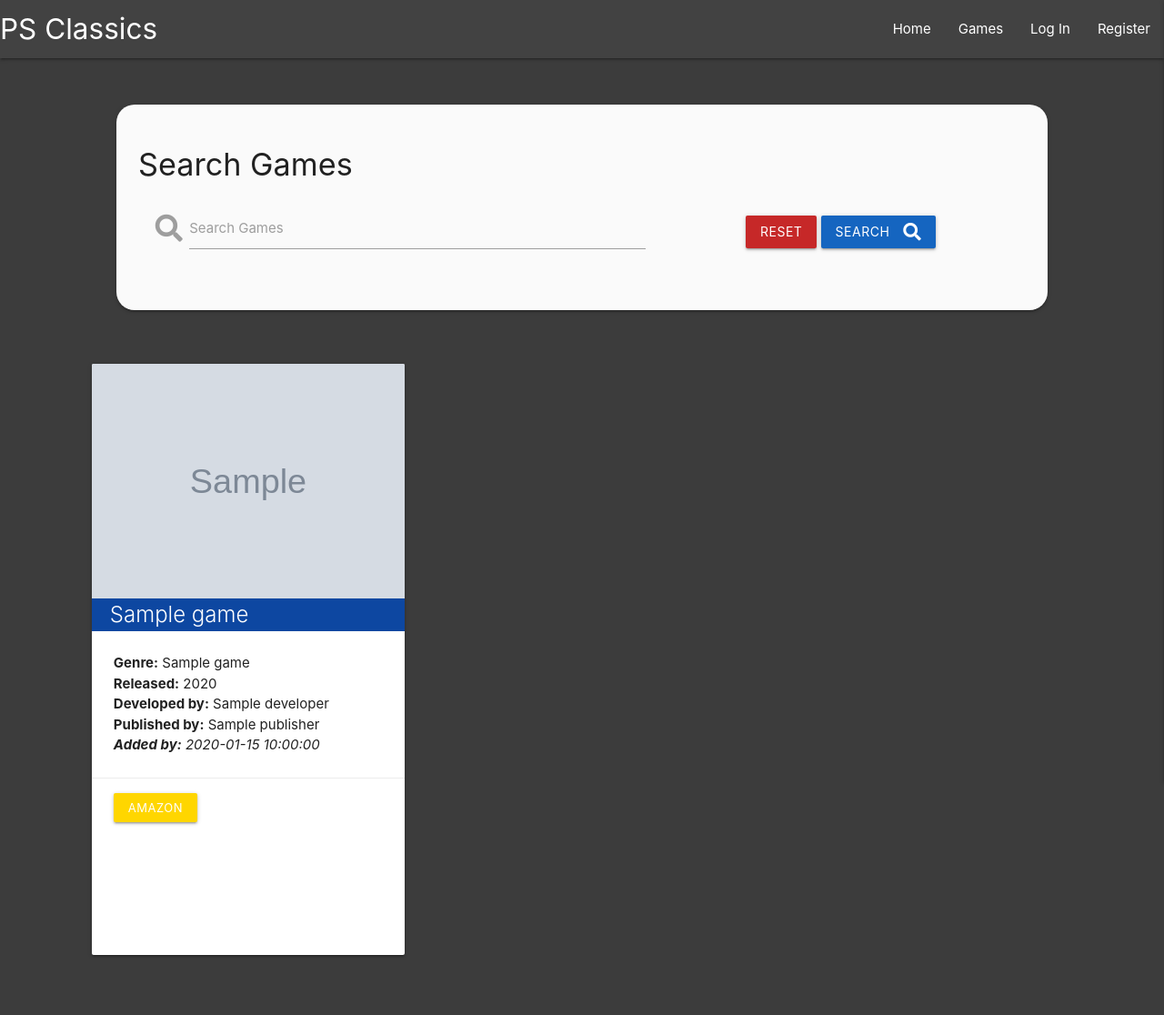
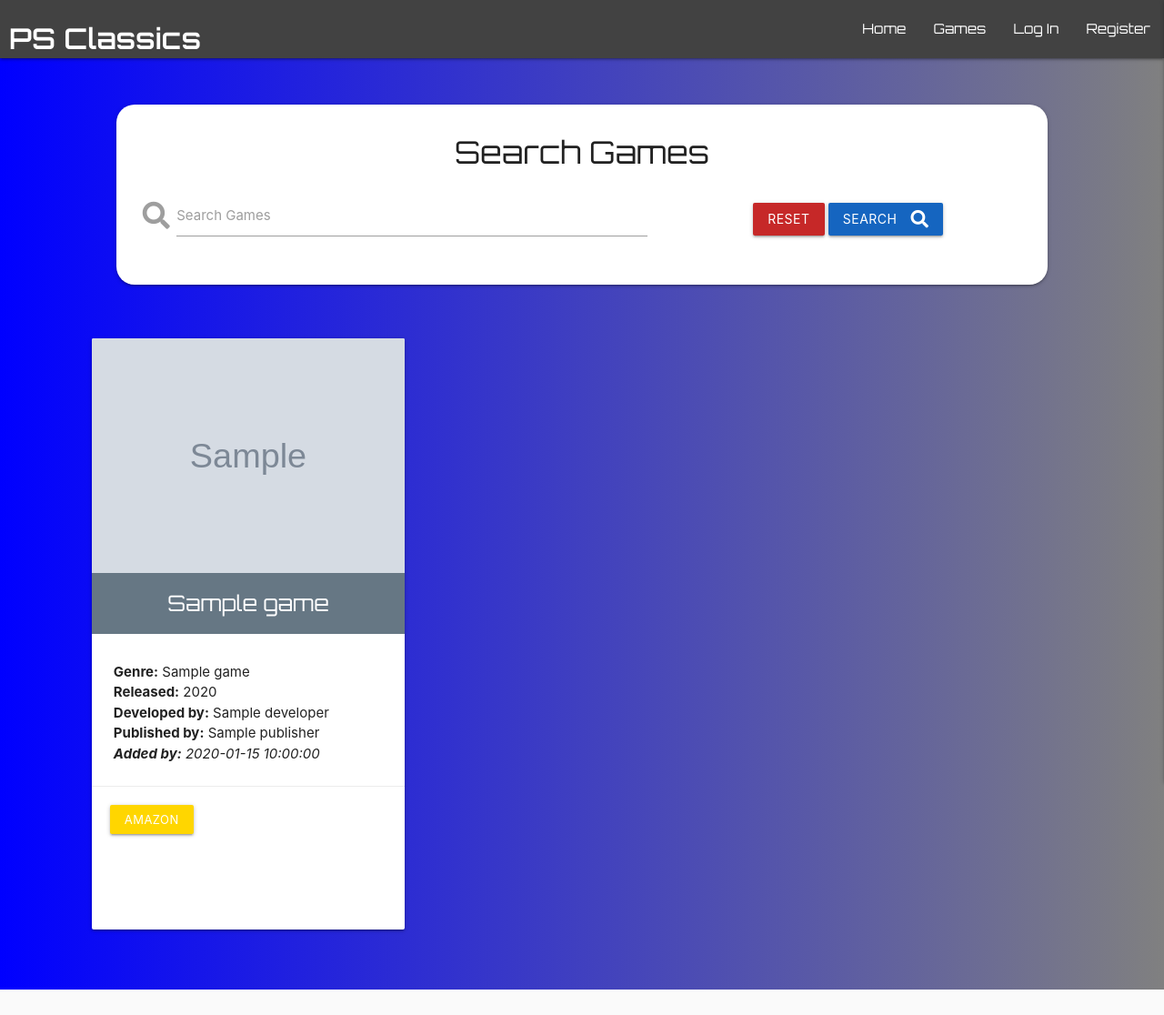
Before and after one commit to dvcoffey/ps-classics, a Flask app: page /games in a window 1280 px wide. Shown: the whole page at 91% size. After the commit the page ends 1088 px from the top, so only its background shows below. Run offline with Flask 2, Linux system fonts and the light colour scheme; grey boxes marked "Sample" are stand-in pictures; a database or web service that is not in the repository returns one stand-in record (values such as "Sample title"); some libraries are stand-ins or nearby versions.

Commit message:
homepage and gamepage styled, font added

```diff
--- a/app.py
+++ b/app.py
@@ -21,8 +21,8 @@ mongo = PyMongo(app)
 @app.route("/")
 @app.route("/index")
 def index():
-    recents = list(mongo.db.games.find().sort("time_stamp", -1).limit(3))
-    views = list(mongo.db.games.find().sort("page_views", -1).limit(3))
+    recents = list(mongo.db.games.find().sort("time_stamp", -1).limit(6))
+    views = list(mongo.db.games.find().sort("page_views", -1).limit(6))
     genres = list(mongo.db.genres.find().sort("genre_name", 1))
     return render_template(
         "index.html", recents=recents, views=views, genres=genres)
--- a/static/css/style.css
+++ b/static/css/style.css
@@ -1,8 +1,23 @@
 /*---Fonts---*/
 
+@import url('https://fonts.googleapis.com/css2?family=Orbitron:wght@400;500;600;700;800;900&display=swap');
+
 /*---general---*/
+html{
+    background-image: linear-gradient(to right, blue , grey);
+}
 
-html{background-color: rgb(60, 60, 60);}
+.brand-logo{
+    font-family: "Orbitron", sans-serif;
+    font-weight: 600;
+    margin: 10px;
+}
+
+.navbar, .category-title {
+    font-family: "Orbitron", sans-serif;
+    font-weight: 400;
+    color: lightgrey;
+}
 
 .text-shadow {
     text-shadow: 2px, 2px, 2px rgba(0, 0, 0, 0.5);
@@ -12,14 +27,12 @@ html{background-color: rgb(60, 60, 60);}
     line-height: 2;
 }
 
-.category-title{
-}
-
 /*---index.html---*/
 
 .hero-image-container{
-    background-image: linear-gradient(to right, blue , grey);
+    padding-top: 20px;
     min-width: 100%;
+    margin-bottom: 0;
 }
 
 #hero-image{
@@ -28,37 +41,43 @@ html{background-color: rgb(60, 60, 60);}
 }
 
 .game-thumbnail{
-
+    width: 240px;
+    height: 240px;
+}
+@media only screen and (min-width: 993px) {
+    .game-thumbnail{
+    width: 200px;
+    height: 200px;
+}
 }
 
-.thumbnail-image{
-    max-height: 100%;
-}
+
 
 .thumbnail-title{
+    background-color: rgba(0, 0, 0, 0.7);
     width: 100%;
-    max-height: 50px;
+    size: xx-small;
+    padding: 0;
+    margin: 0;
+}
+.thumbnail-title:hover {
+    background-color: rgba(57, 57, 134, .7);
 }
 
 /*---games.html---*/
-
-.card-game-title{
-    padding-left: 20px;
-}
-
-.container {
-  margin: 4% 7%;
-  width: 86%;
+.game-card{
+    height: 800px;
 }
 
 .search-bar{
-    width: 80%;
-    margin: 4% 10%;
-    border-radius: 20px;
+    padding: 10px;
+    text-align: center;
 }
 
-.game-card{
-    height: 800px;
+#search-title{
+    font-family: "Orbitron", sans-serif;
+    font-weight: 400;
+
 }
 
 @media only screen and (min-width: 601px) {
@@ -72,3 +91,66 @@ html{background-color: rgb(60, 60, 60);}
     height: 650px;
 }
 }
+
+.games-card-title{
+    text-align: center;
+    font-family: "Orbitron", sans-serif;
+    font-weight: 400;
+    background-color: rgba(38, 62, 81, 0.7);
+    margin-top: 0;
+    padding: 20px;
+    color: white;
+}
+
+.game-card-image{
+    object-fit: cover;
+    width: 100%;
+    max-height: 300px;
+    overflow: hidden;
+}
+
+.card-action{
+    margin: 0;
+}
+
+.card-button{
+    display: flex;
+    justify-content: center;
+    margin: 4px auto;
+}
+
+
+.container {
+  margin: 4% 7%;
+  width: 86%;
+}
+
+.search-bar{
+    width: 80%;
+    margin: 4% 10%;
+    border-radius: 20px;
+}
+
+
+
+/*----forms----*/
+
+.form-background{
+    min-width: 100%;
+    padding: 5% 10%;
+}
+@media only screen and (min-width: 993px) {
+    .form-background{
+        padding: 8% 20%;
+    }
+}
+.card-panel{
+    border-radius: 20px;
+}
+
+/*---game details.html---*/
+
+.details-card{
+    width: 80%;
+    margin: 0 auto;
+}
--- a/templates/add-game.html
+++ b/templates/add-game.html
@@ -1,6 +1,6 @@
 {% extends "base.html" %}
 {% block content %}
-
+<div class="form-background">
     <div class="row card-panel grey lighten-5">
         <h3 class="light-blue-text text-darken-4 center-align">Add Game</h3>
         <form class="col s12" method="POST" action="{{ url_for('add_game') }}">
@@ -23,7 +23,7 @@
             <!-- genre -->
             <div class="row">
 				<div class="input-field col s12">
-                    <i class="fas fa-folder-open prefix light-blue-text text-darken-4"></i>
+                    <i class="fas fa-folder-open prefix blue-text text-darken-4"></i>
 					<select id="genre_name" name="genre_name" class="validate" required>
                         <option value="" disabled selected>Choose Genre</option>
                         {% for genre in genres %}
@@ -75,5 +75,5 @@
             </div>
         </form>
     </div>
-
+</div>
 {% endblock %}
--- a/templates/base.html
+++ b/templates/base.html
@@ -19,7 +19,7 @@
             <div class="nav-wrapper">
                 <a href="{{ url_for('index') }}" class="brand-logo">PS Classics</a>
                 <a href="#" data-target="mobile-demo" class="sidenav-trigger right"><i class="fas fa-bars"></i></a>
-                <ul class="right hide-on-med-and-down">
+                <ul class=" navbar right hide-on-med-and-down">
                     <li><a href="{{ url_for('index') }}">Home</a></li>
                     <li><a href="{{ url_for('games') }}">Games</a></li>
                     {% if session.user %}
@@ -38,8 +38,8 @@
         </nav>
 
         <!-- mobile sidenavbar -->
-        <ul class="sidenav" id="mobile-demo">
-            <li><h4 class="center-align light-blue-text text-darken-4">PS Classics</h4></li>
+        <ul class="navbar sidenav" id="mobile-demo">
+            <li><h4 class="center-align">PS Classics</h4></li>
             <li><a href="{{ url_for('index') }}">Home</a></li>
             <li><a href="{{ url_for('games') }}">Games</a></li>
             {% if session.user %}
--- a/templates/edit-game.html
+++ b/templates/edit-game.html
@@ -1,6 +1,6 @@
 {% extends "base.html" %}
 {% block content %}
-
+<div class="form-background">
     <div class="row card-panel grey lighten-5">
         <h3 class="light-blue-text text-darken-4 center-align">Edit Game</h3>
         <form class="col s12" method="POST" action="{{ url_for('edit_game', game_id=game._id) }}">
@@ -84,5 +84,5 @@
             </div>
         </form>
     </div>
-
+</div>
 {% endblock %}
--- a/templates/games.html
+++ b/templates/games.html
@@ -1,8 +1,8 @@
 {% extends "base.html" %}
 {% block content %}
     <!--Game Searchbar-->
-    <div class="row card-panel search-bar grey lighten-5">
-        <h4>Search Games</h4>
+    <div class="row card-panel search-bar">
+        <h4 id="search-title">Search Games</h4>
         <form action="{{ url_for('games') }}" method="GET" class="col s12">
             <div class="row valign-wrapper center-align">
                 <div class="input-field col s12 m7">
@@ -26,14 +26,14 @@
                 <div class="col s12 m6 l4">
                     <div class="card game-card">
                         <a href="{{ url_for('details', game_id=game._id) }}">
-                            <div class="card-image">
+                            <div class="card-image game-card-image">
                                 {% if game.img_url %}
                                     <img src="{{ game.img_url }}">
                                 {% else %}
                                     <img src="{{ url_for('static', filename='images/ps-logo.png') }}">
                                 {% endif %}
                             </div>
-                            <span class="card-title card-game-title blue darken-4 valign-wrapper white-text">{{ game.game_name }}</span>
+                            <h6 class="card-title games-card-title">{{ game.game_name }}</h6>
                         </a>
                         <div class="card-content">
                             <p>
@@ -46,20 +46,22 @@
                         </div>
                         <div class="card-action">
                             <div class="row">
-                                <div class="col s12 l4">
+                                <div class="col s12 l4 card-button">
                                     <a href="https://www.amazon.com/s?k=ps1+{{ game.game_name}}"
                                         target="_blank" rel="noopener noreferrer" class="btn-small yellow accent-4">Amazon</a>
                                 </div>
-                                <div class="s12 l8">
-                                    {% if session.user|lower == game.added_by|lower %}
+                                {% if session.user|lower == game.added_by|lower %}
+                                    <div class="col s6 l4 card-button">
                                         <a href="{{ url_for('edit_game', game_id=game._id ) }}" class="btn-small green accent-4">
                                             Edit
                                         </a>
-                                            <a href="{{ url_for('delete_game', game_id=game._id ) }}" class="btn-small red accent-4">
+                                        </div>
+                                    <div class="col s6 l4 card-button">
+                                        <a href="{{ url_for('delete_game', game_id=game._id ) }}" class="btn-small red accent-4">
                                             Delete
                                         </a>
-                                    {% endif %}
-                                </div>
+                                    </div>
+                                {% endif %}
                             </div>
                         </div>
                     </div>
--- a/templates/profile.html
+++ b/templates/profile.html
@@ -18,7 +18,7 @@
             {% for game in games %}
                 <div class="col s12 m6 l4">
                     <div class="card game-card">
-                        <a href="{{ url_for('read_more', game_id=game._id) }}">
+                        <a href="{{ url_for('details', game_id=game._id) }}">
                             <div class="card-image">
                                 {% if game.img_url %}
                                     <img src="{{ game.img_url }}">
```
Also changed, not shown: templates/game-details.html (+9 -5 lines), templates/index.html (+10 -10 lines).
